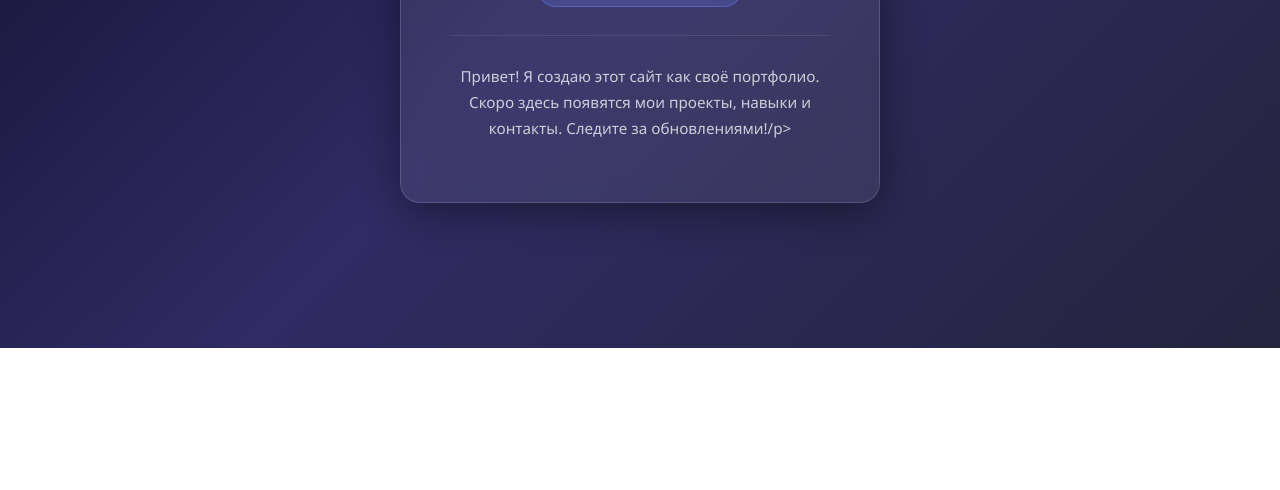
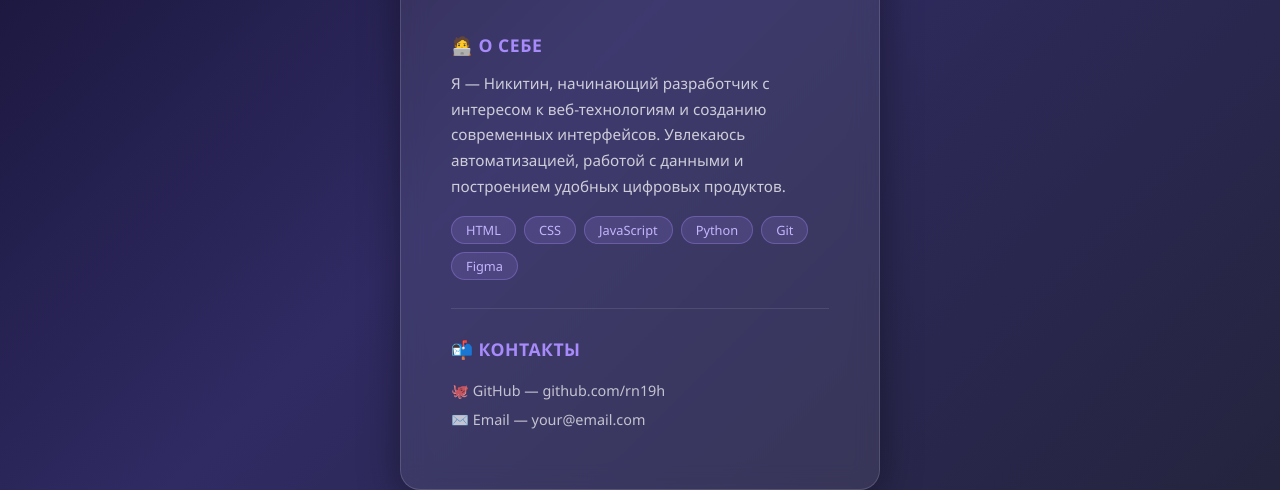
Before and after one commit to berdyevolenevod-rgb/Nikitin_Portfolio, a plain HTML site: page index.html in a window 1280 px wide. Shown: the part 452-942 px from the top of the page. Before the commit the page ends 800 px from the top, so only its background shows below. Drawn offline with Linux system fonts and the light colour scheme.

Commit message:
Add "About Me" section with skills and contacts

```diff
--- a/index.html
+++ b/index.html
@@ -45,6 +45,7 @@
       font-size: 2rem;
       font-weight: 700;
       margin-bottom: 8px;
+      letter-spacing: 0.5px;
     }
 
     .subtitle {
@@ -61,6 +62,7 @@
       padding: 6px 18px;
       border-radius: 50px;
       font-size: 0.85rem;
+      letter-spacing: 0.5px;
     }
 
     .divider {
@@ -74,6 +76,57 @@
       line-height: 1.7;
       color: rgba(255,255,255,0.75);
     }
+
+    .about {
+      margin-top: 36px;
+      text-align: left;
+    }
+
+    .about h2 {
+      font-size: 1.1rem;
+      font-weight: 600;
+      color: #a78bfa;
+      margin-bottom: 14px;
+      letter-spacing: 0.5px;
+      text-transform: uppercase;
+    }
+
+    .skills {
+      display: flex;
+      flex-wrap: wrap;
+      gap: 8px;
+      margin-top: 16px;
+    }
+
+    .skill-tag {
+      background: rgba(167, 139, 250, 0.15);
+      border: 1px solid rgba(167, 139, 250, 0.35);
+      color: #c4b5fd;
+      padding: 4px 14px;
+      border-radius: 50px;
+      font-size: 0.8rem;
+    }
+
+    .contact-links {
+      margin-top: 20px;
+      display: flex;
+      flex-direction: column;
+      gap: 10px;
+    }
+
+    .contact-links a {
+      color: rgba(255,255,255,0.7);
+      text-decoration: none;
+      font-size: 0.9rem;
+      display: flex;
+      align-items: center;
+      gap: 8px;
+      transition: color 0.2s;
+    }
+
+    .contact-links a:hover {
+      color: #a78bfa;
+    }
   </style>
 </head>
 <body>
@@ -83,7 +136,28 @@
     <p class="subtitle">Добро пожаловать на мой сайт</p>
     <span class="badge">Portfolio — в разработке</span>
     <hr class="divider"/>
-    <p>Привет! Я создаю этот сайт как своё портфолио. Скоро здесь появятся мои проекты, навыки и контакты. Следите за обновлениями!/p>
+    <p>Привет! Я создаю этот сайт как своё портфолио. Скоро здесь появятся мои проекты, навыки и контакты. Следите за обновлениями!</p>
+
+    <div class="about">
+      <h2>🧑‍💻 О себе</h2>
+      <p>Я — Никитин, начинающий разработчик с интересом к веб-технологиям и созданию современных интерфейсов. Увлекаюсь автоматизацией, работой с данными и построением удобных цифровых продуктов.</p>
+
+      <div class="skills">
+        <span class="skill-tag">HTML</span>
+        <span class="skill-tag">CSS</span>
+        <span class="skill-tag">JavaScript</span>
+        <span class="skill-tag">Python</span>
+        <span class="skill-tag">Git</span>
+        <span class="skill-tag">Figma</span>
+      </div>
+
+      <hr class="divider"/>
+      <h2>📬 Контакты</h2>
+      <div class="contact-links">
+        <a href="https://github.com/rn19h" target="_blank">🐙 GitHub — github.com/rn19h</a>
+        <a href="mailto:your@email.com">✉️ Email — your@email.com</a>
+      </div>
+    </div>
   </div>
 </body>
 </html>
```
